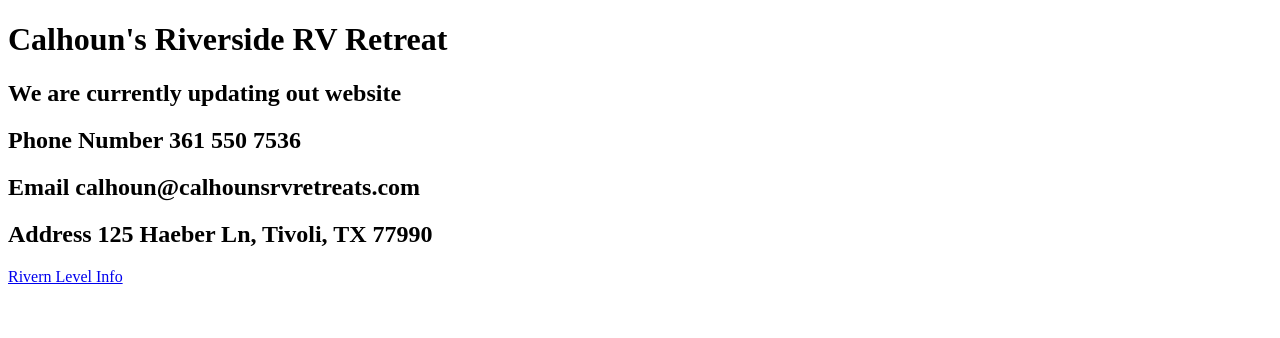
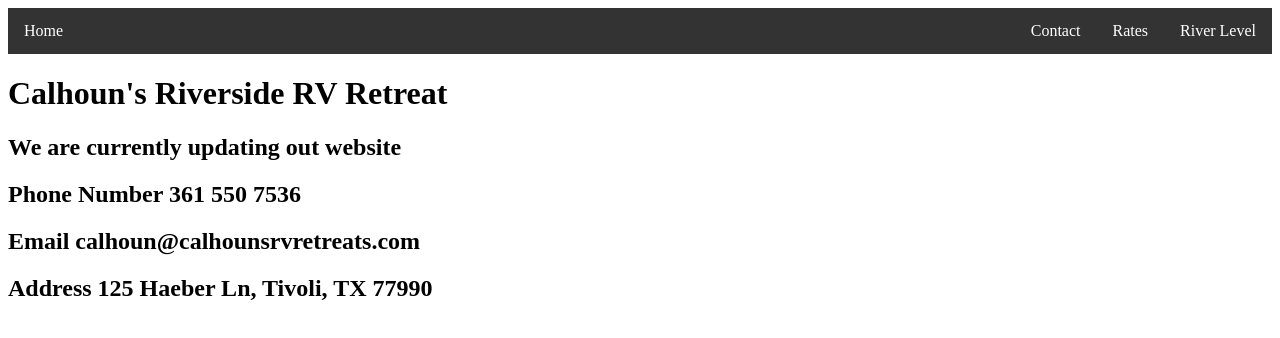
Before and after one commit to jrs341/calhouns-html, a website: page index.html in a window 1280 px wide. Drawn offline with Linux system fonts and the light colour scheme.

Commit message:
added nav bar and contact and rates

```diff
--- a/index.html
+++ b/index.html
@@ -52,10 +52,48 @@
 	<meta name="author" content="Jason Sinn">
 	<!--<link rel="shortcut icon" href="./css/images/favicon.ico">-->
   	<title>Calhoun's RV Retreat</title>
+  	<style type="text/css">
+  		ul {
+		  list-style-type: none;
+		  margin: 0;
+		  padding: 0;
+		  overflow: hidden;
+		  background-color: #333;
+		}
+
+		li:first-child{
+			float: left;
+		}
+
+		li {
+		  float: right;
+		}
+
+		li a {
+		  display: block;
+		  color: white;
+		  text-align: center;
+		  padding: 14px 16px;
+		  text-decoration: none;
+		}
+
+		/* Change the link color to #111 (black) on hover */
+		li a:hover {
+		  background-color: #111;
+		}
+  	</style>
 
 </head>
 <body>
 	<header>
+		<nav>
+			<ul>
+				<li><a href="/index.html"> Home</a></li>
+				<li><a href="/river.html"> River Level</a></li>
+				<li><a href="/rates.html"> Rates</a></li>
+				<li><a href="/contact.html"> Contact</a><li>
+			</ul>
+		</nav>
 
 	</header>
  		<h1> Calhoun's Riverside RV Retreat </h1>
@@ -63,7 +101,6 @@
  		<h2> Phone Number 361 550 7536 </h2>
  		<h2> Email calhoun@calhounsrvretreats.com </h2>
  		<h2> Address 125 Haeber Ln, Tivoli, TX 77990 </h2>
-    	<a href="/river.html"> Rivern Level Info </a>
     	<br/>
     	<!--<a href="/reservations.html"> Reservations Page </a>-->
 
```
Also changed, not shown: contact.html (added), rates.html (added).
